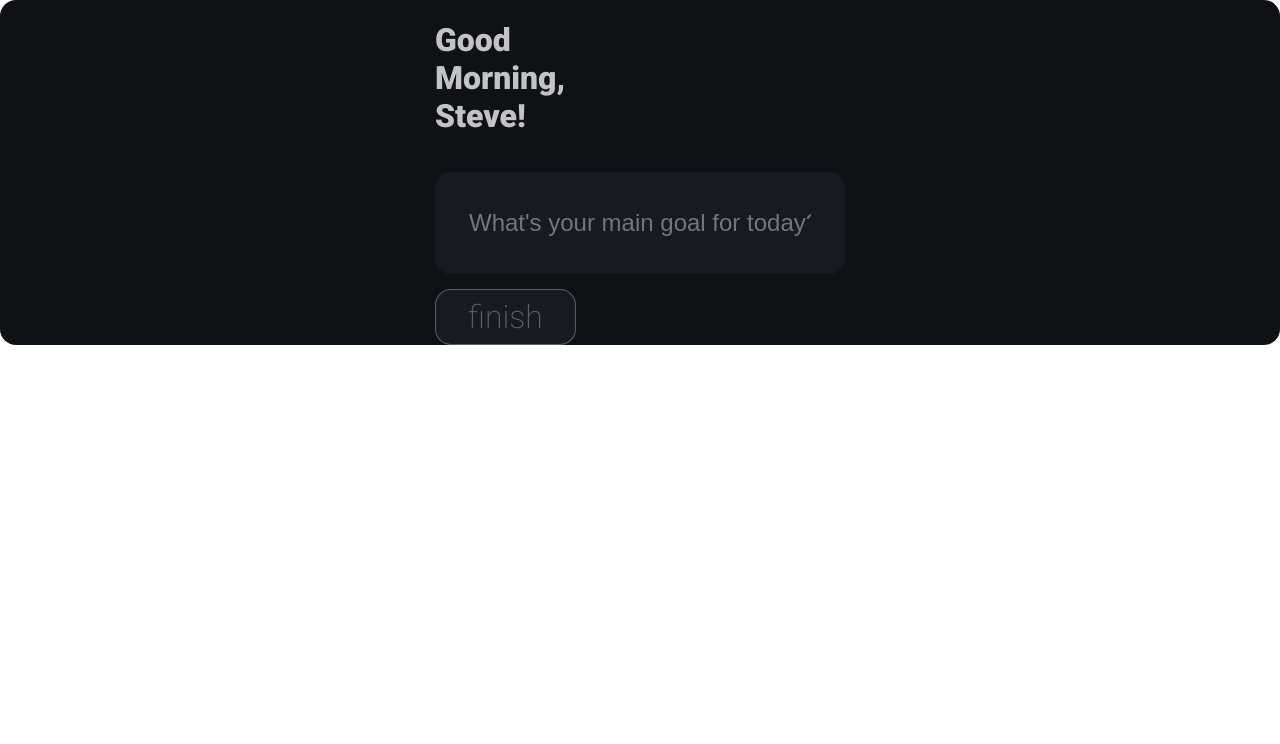
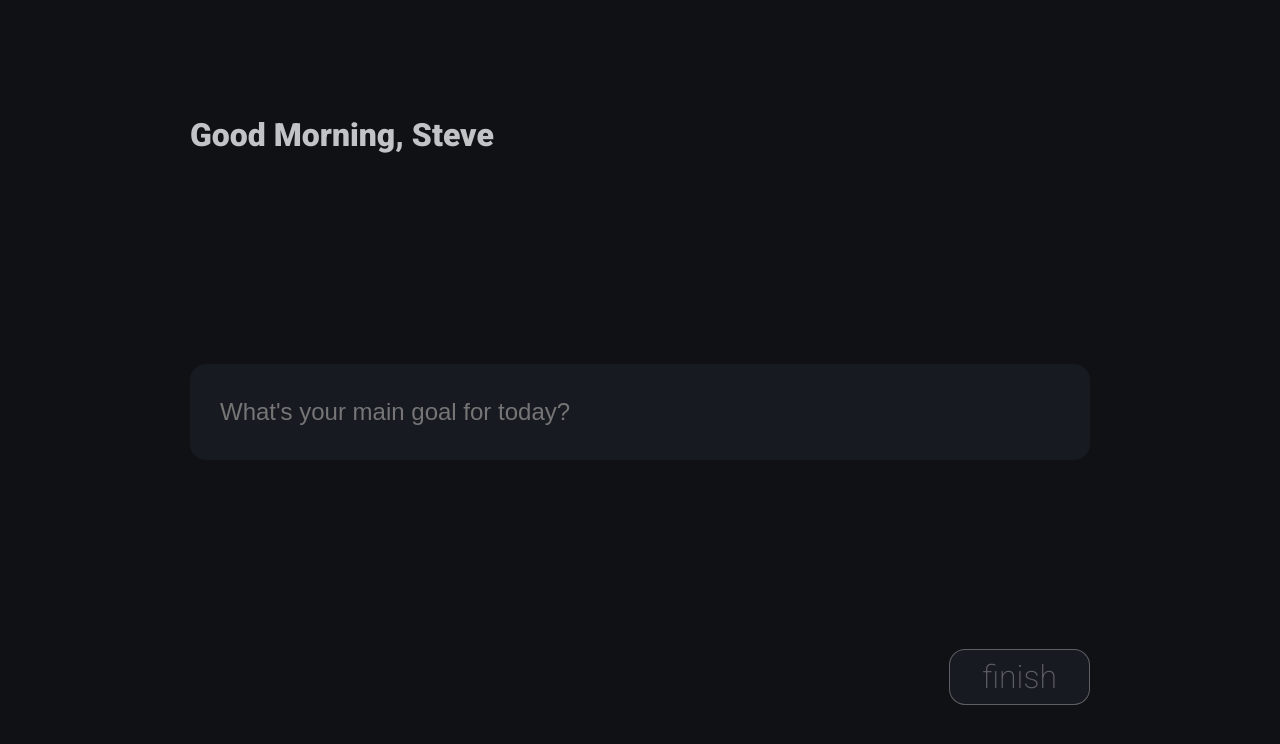
Before and after one commit to boothscript/dashRoo, a React (Create React App) app: page /mr/goal in a window 1280 px wide. Shown: the top 744 px of the page. Built offline with nearby package versions, Linux system fonts and the light colour scheme.

Commit message:
add goal refactor

```diff
--- a/src/Components/mr/MrTextInputPanel.js
+++ b/src/Components/mr/MrTextInput.js
@@ -1,22 +1,25 @@
 import React from "react";
 import styled from "styled-components";
 
-import { MrPanel } from "./elements";
 import theme from "../../Themes/colors";
 
-const MrTextInput = styled.input`
+const TextInput = styled.input`
+  grid-column: 1/-1;
+  align-self: center;
   font-size: 1.5rem;
   font-weight: 300;
   line-height: 1.5;
-  width: 100%;
   background: inherit;
   border: none;
+  border-radius: 16px;
+  background: ${props => props.theme.panel && props.theme.panel};
   color: ${props => props.theme.white90 && props.theme.white90};
   resize: none;
   outline: none;
+  padding: 1.25em;
 `;
 
-function MrTextInputPanel({ inputId, confirmFn, placeholder }) {
+function MrTextInput({ inputId, confirmFn, placeholder }) {
   const handleChange = e => {
     if (e.target.value) {
       console.log(e.target.value);
@@ -25,10 +28,8 @@ function MrTextInputPanel({ inputId, confirmFn, placeholder }) {
   };
 
   return (
-    <MrPanel strech skinny>
-      <MrTextInput onChange={e => handleChange(e)} placeholder={placeholder} />
-    </MrPanel>
+    <TextInput onChange={e => handleChange(e)} placeholder={placeholder} />
   );
 }
 
-export default MrTextInputPanel;
+export default MrTextInput;
--- a/src/Components/mr/index.js
+++ b/src/Components/mr/index.js
@@ -2,7 +2,7 @@ import MrButton from "./MrButton";
 import MrProgressIndicator from "./MrProgressIndicator";
 import MrRater from "./MrRater";
 import MrTextArea from "./MrTextArea";
-import MrTextInputPanel from "./MrTextInputPanel";
+import MrTextInput from "./MrTextInput";
 import MrWrapper from "./MrWrapper";
 import MrContainer from "./MrContainer";
 import MrHeader from "./MrHeader";
@@ -13,7 +13,7 @@ export {
   MrProgressIndicator,
   MrRater,
   MrTextArea,
-  MrTextInputPanel,
+  MrTextInput,
   MrWrapper,
   MrContainer,
   MrFooter,
--- a/src/Pages/mr/MrGoal.js
+++ b/src/Pages/mr/MrGoal.js
@@ -1,22 +1,32 @@
 import React from "react";
 
-import { MrWrapper, MrTextInputPanel } from "../../Components/mr";
+import {
+  MrContainer,
+  MrHeader,
+  MrFooter,
+  MrTextInput
+} from "../../Components/mr";
+import { MrMain } from "../../Components/mr/elements";
 import useConfirmInputs from "../../Hooks/useConfirmInputs";
 
 function MrGoal() {
   const { inputStates, confirmInput, checkInputs } = useConfirmInputs(1);
   return (
-    <MrWrapper
-      fieldsCompleted={checkInputs(inputStates)}
-      nextPage="/dash"
-      buttonText={"finish"}
-    >
-      <MrTextInputPanel
-        inputId={0}
-        confirmFn={confirmInput}
-        placeholder={"What's your main goal for today?"}
+    <MrContainer>
+      <MrHeader />
+      <MrMain>
+        <MrTextInput
+          inputId={0}
+          confirmFn={confirmInput}
+          placeholder="What's your main goal for today?"
+        />
+      </MrMain>
+      <MrFooter
+        fieldsCompleted={checkInputs(inputStates)}
+        nextpage={"/dash"}
+        buttonText={"finish"}
       />
-    </MrWrapper>
+    </MrContainer>
   );
 }
 
```
